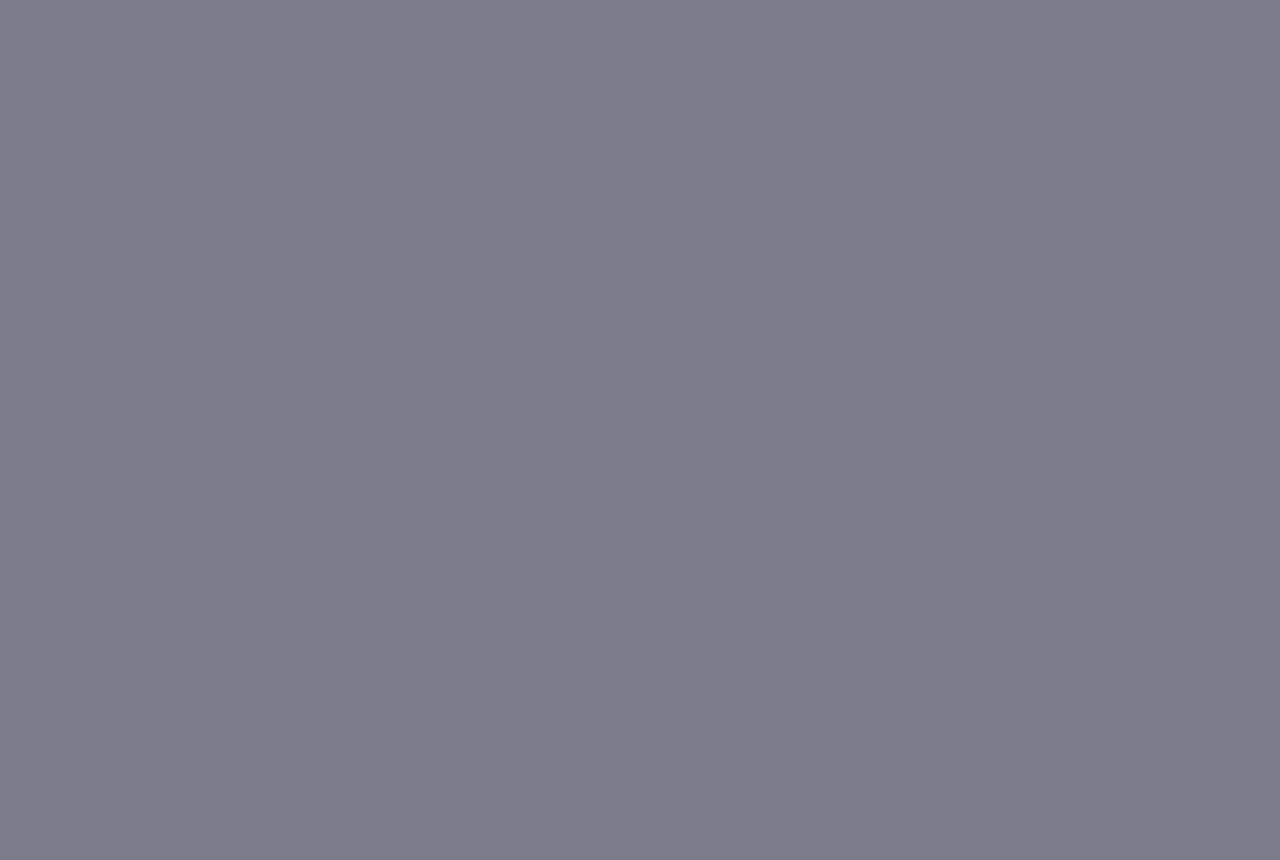
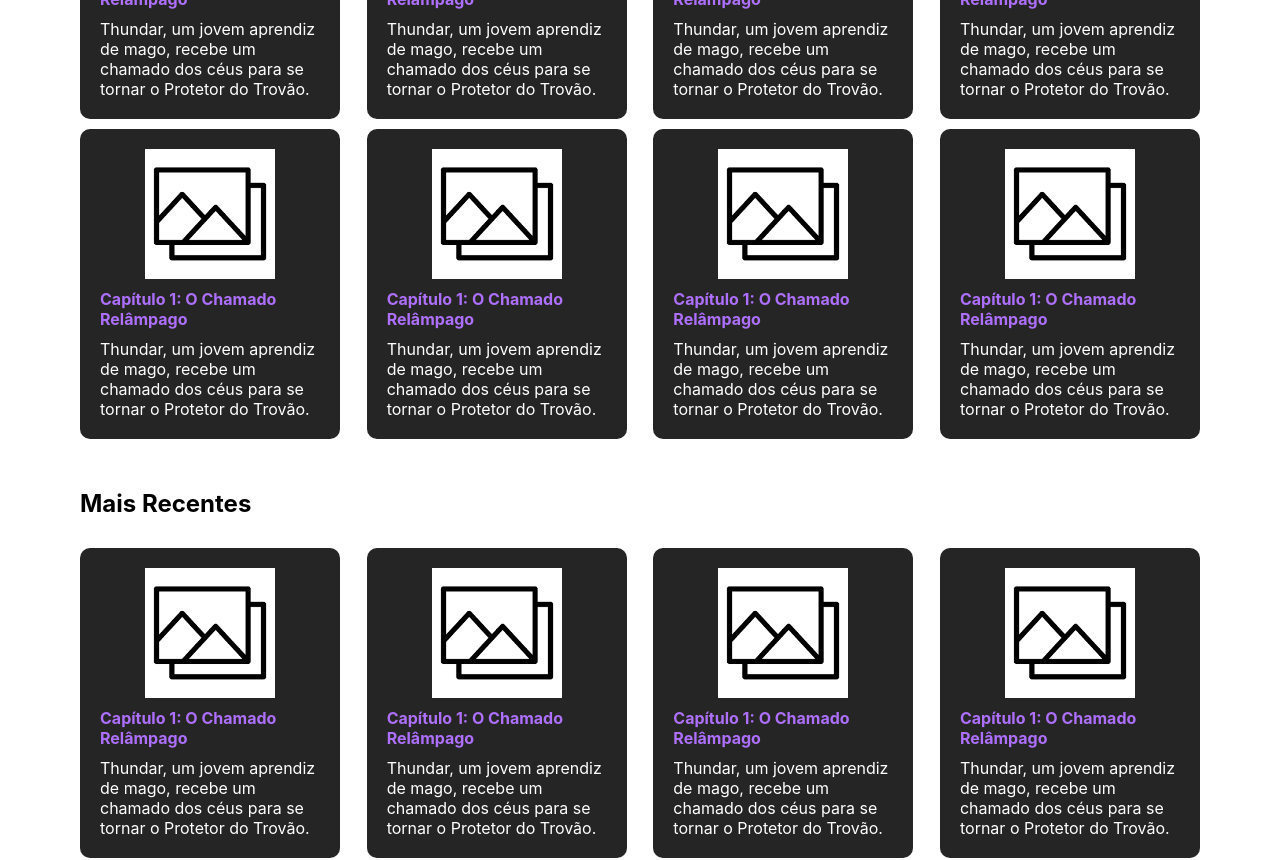
Before and after one commit to joaoparaujocr/magic-hero, a Next.js app: page / in a window 1280 px wide. Shown: the part 720-1580 px from the top of the page. Before the commit the page ends 800 px from the top, so only its background shows below. Built offline with nearby package versions, Linux system fonts and the light colour scheme.

Commit message:
list posts

```diff
--- a/src/components/GlobalStyles.tsx
+++ b/src/components/GlobalStyles.tsx
@@ -3,7 +3,7 @@ import { createGlobalStyle } from "styled-components";
 const GlobalStyle = createGlobalStyle`
   html,
   body {
-    background-color: ${({ theme }) => theme.COLORS.GRAY_300};
+    background-color: ${({ theme }) => theme.COLORS.WHITE};
     font-family: -apple-system, BlinkMacSystemFont, Segoe UI, Roboto, Oxygen,
       Ubuntu, Cantarell, Fira Sans, Droid Sans, Helvetica Neue, sans-serif;
   }
--- /dev/null
+++ b/src/components/ListPosts.tsx
@@ -0,0 +1,60 @@
+import Image from "next/image";
+import styled from "styled-components";
+import ImageDefault from "../../public/image.png";
+import Post from "@/interface/Post";
+
+interface ListPostsProps {
+  posts: Post[];
+}
+
+const List = styled.ul`
+  width: 100%;
+  padding: 30px 0;
+  list-style-type: none;
+  display: flex;
+  justify-content: space-between;
+  gap: 10px;
+  flex-wrap: wrap;
+
+  li {
+    width: 100%;
+    display: flex;
+    flex-direction: column;
+    gap: 10px;
+    max-width: 260px;
+    padding: 20px;
+    border-radius: 10px;
+    background-color: #252525;
+    color: white;
+  }
+
+  h4 {
+    color: ${({
+      theme: {
+        COLORS: { PURLPLE },
+      },
+    }) => PURLPLE};
+  }
+`;
+
+export default function ListPosts({ posts }: ListPostsProps) {
+  return (
+    <List>
+      {posts.map(({ description, id, title }) => (
+        <li key={id}>
+          <Image
+            src={ImageDefault}
+            alt=""
+            width={220}
+            height={130}
+            style={{
+              objectFit: "contain",
+            }}
+          />
+          <h4>{title}</h4>
+          <p>{description}</p>
+        </li>
+      ))}
+    </List>
+  );
+}
--- a/src/components/NavBar.tsx
+++ b/src/components/NavBar.tsx
@@ -16,14 +16,19 @@ export const Header = styled.header`
   }) => GRAY_700};
 
   nav {
+    ul {
+      list-style-type: none;
       display: flex;
       gap: 60px;
 
+      li {
         a {
           color: white;
 
           &:hover {
             text-decoration: underline;
+          }
+        }
       }
     }
   }
@@ -34,9 +39,17 @@ export default function NavBar() {
     <Header>
       <Image alt="logo" src={Logo} width={300} />
       <nav>
+        <ul>
+          <li>
             <Link href="/">Inicio</Link>
+          </li>
+          <li>
             <Link href="/posts">Posts</Link>
-        <Link href="/sobre">Sobre</Link>
+          </li>
+          <li>
+            <Link href="/about">Sobre</Link>
+          </li>
+        </ul>
       </nav>
     </Header>
   );
--- /dev/null
+++ b/src/interface/Post.ts
@@ -0,0 +1,5 @@
+export default interface Post {
+  id: number;
+  title: string;
+  description: string;
+}
--- a/src/pages/api/hello.ts
+++ /dev/null
@@ -1,13 +0,0 @@
-// Next.js API route support: https://nextjs.org/docs/api-routes/introduction
-import type { NextApiRequest, NextApiResponse } from 'next'
-
-type Data = {
-  name: string
-}
-
-export default function handler(
-  req: NextApiRequest,
-  res: NextApiResponse<Data>
-) {
-  res.status(200).json({ name: 'John Doe' })
-}
--- /dev/null
+++ b/src/pages/api/posts.ts
@@ -0,0 +1,7 @@
+// Next.js API route support: https://nextjs.org/docs/api-routes/introduction
+import type { NextApiRequest, NextApiResponse } from "next";
+import database from "../../../database";
+
+export default function handler(req: NextApiRequest, res: NextApiResponse) {
+  res.status(200).json([...database]);
+}
--- a/src/pages/index.tsx
+++ b/src/pages/index.tsx
@@ -1,10 +1,51 @@
-import Banner from "@/components/Banner";
 import Layout from "@/components/Layout";
+import ListPosts from "@/components/ListPosts";
+import Post from "@/interface/Post";
+import {
+  BannerContainer,
+  SectionPosts,
+  ContainerSections,
+} from "@/styles/pages/home";
+import { GetServerSideProps } from "next";
 
-export default function Home() {
+interface HomeProps {
+  posts: Post[];
+}
+
+export default function Home({ posts }: HomeProps) {
   return (
     <Layout>
-      <Banner />
+      <BannerContainer>
+        <p>
+          Bem-vindo ao Blog do
+          <br />
+          <span>Thundar, o Protetor do Trovão</span>
+        </p>
+      </BannerContainer>
+      <ContainerSections>
+        <SectionPosts>
+          <h1>Mais vistos</h1>
+          <ListPosts posts={posts} />
+        </SectionPosts>
+
+        <SectionPosts>
+          <h1>Mais Recentes</h1>
+          <ListPosts posts={posts} />
+        </SectionPosts>
+      </ContainerSections>
     </Layout>
   );
 }
+
+export const getServerSideProps: GetServerSideProps<{
+  posts: Post[];
+}> = async () => {
+  const res = await fetch("http://localhost:3000/api/posts/");
+  const posts = await res.json();
+
+  return {
+    props: {
+      posts,
+    },
+  };
+};
--- a/src/components/Banner.tsx
+++ b/src/styles/pages/home.ts
@@ -1,13 +1,14 @@
 import styled from "styled-components";
 import fonts from "@/fonts";
 
-const BannerContainer = styled.div`
+export const BannerContainer = styled.div`
   background-color: ${({ theme: { COLORS } }) => COLORS.WHITE};
   width: 100%;
   height: 360px;
   display: flex;
   justify-content: center;
   align-items: center;
+  padding: 0 80px;
 
   p {
     font-family: ${fonts.inter.style.fontFamily};
@@ -20,14 +21,14 @@ const BannerContainer = styled.div`
   }
 `;
 
-export default function Banner() {
-  return (
-    <BannerContainer>
-      <p>
-        Bem-vindo ao Blog do
-        <br />
-        <span>Thundar, o Protetor do Trovão</span>
-      </p>
-    </BannerContainer>
-  );
-}
+export const ContainerSections = styled.div`
+  width: 100%;
+  display: flex;
+  flex-direction: column;
+  gap: 20px;
+`;
+
+export const SectionPosts = styled.section`
+  width: 100%;
+  padding: 0 80px;
+`;
--- a/src/theme/index.tsx
+++ b/src/theme/index.tsx
@@ -9,6 +9,8 @@ const theme = {
     GRAY_300: "#7C7C8A",
     GRAY_200: "#C4C4CC",
     GRAY_100: "#E1E1E6",
+
+    PURLPLE: "#ae6fff",
   },
   FONT_FAMILY: {
     REGULAR: "Roboto_400Regular",
```
Also changed, not shown: src/pages/about.tsx (added, +9 -0 lines), src/pages/posts.tsx (added, +9 -0 lines), public/image-default.svg (added), public/image.png (added). Lines whose indentation alone changed are shown as unchanged.
